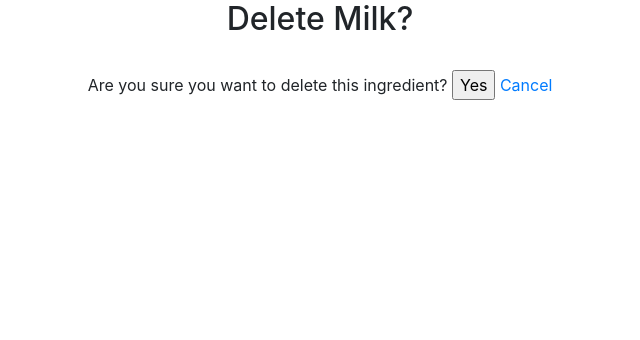
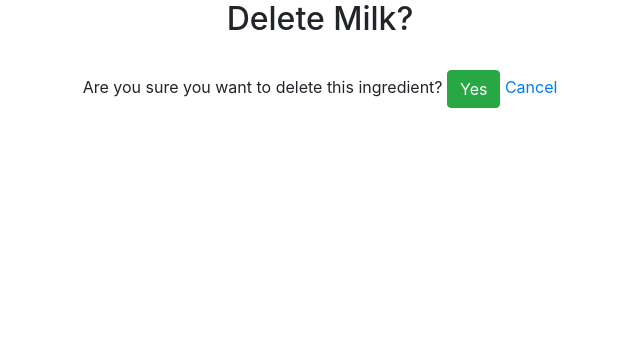
Before and after one commit to totallybradical/csc510-reciplease, a Django app: page /ingredients/1/delete/ in a window 1280 px wide. Shown: the part 80-420 px from the top of the page, without its empty margins (320-960 px from the left). Run offline with Django 3.2, Linux system fonts and the light colour scheme; a user stored in the database is signed in; data comes from the database, SQL or seed files in the repository; some libraries are stand-ins or nearby versions.

Commit message:
small edit to delete form

```diff
--- a/ingredients/templates/ingredients/delete_user_ingredient.html
+++ b/ingredients/templates/ingredients/delete_user_ingredient.html
@@ -11,7 +11,7 @@
 <form method="POST" action="" align="center">
 {% csrf_token %}
 Are you sure you want to delete this ingredient?
-<input type="submit" value="Yes"/>
+<button type="submit"  value="Yes" class="save btn btn-success">Yes</button>
 <a href="{% url 'expiring_user_ingredient_list' %}" <span>Cancel</span></a>
 </form>
 {% endif %}
--- a/ingredients/templates/ingredients/edit_user_ingredient_form.html
+++ b/ingredients/templates/ingredients/edit_user_ingredient_form.html
@@ -8,6 +8,7 @@
 <form method="POST" align="center" class="post-form">{% csrf_token %}
     {{ form.as_p }}
     <button type="submit"  class="save btn btn-success">Save</button>
+    <a href="{% url 'expiring_user_ingredient_list' %}" <span>Cancel</span></a>
 </form><br>
 <div class="container" align="center">
     <a  href="{% url 'add_ingredient_type' %}" class="fas fa-plus"> Ingredient Type</a>
```
